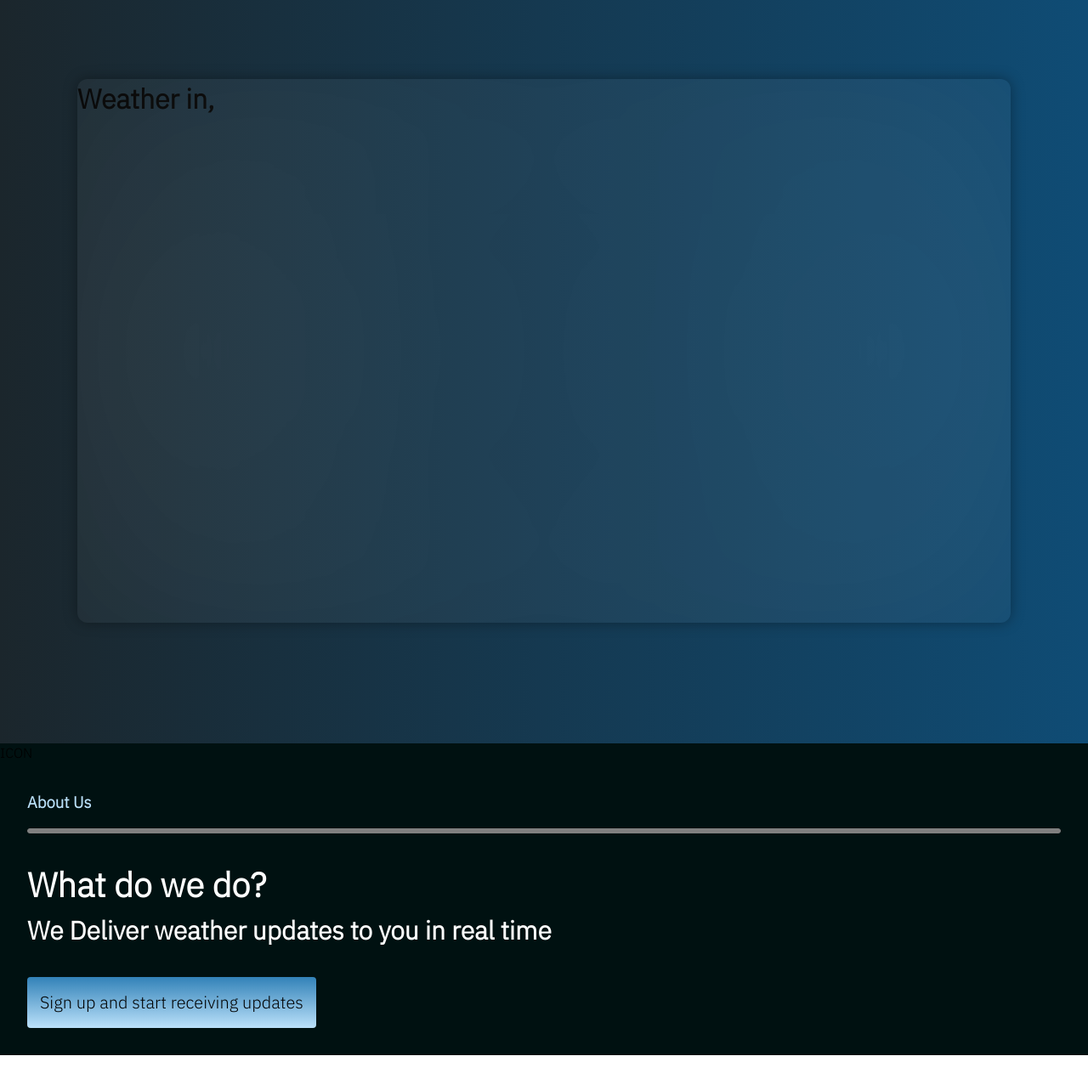
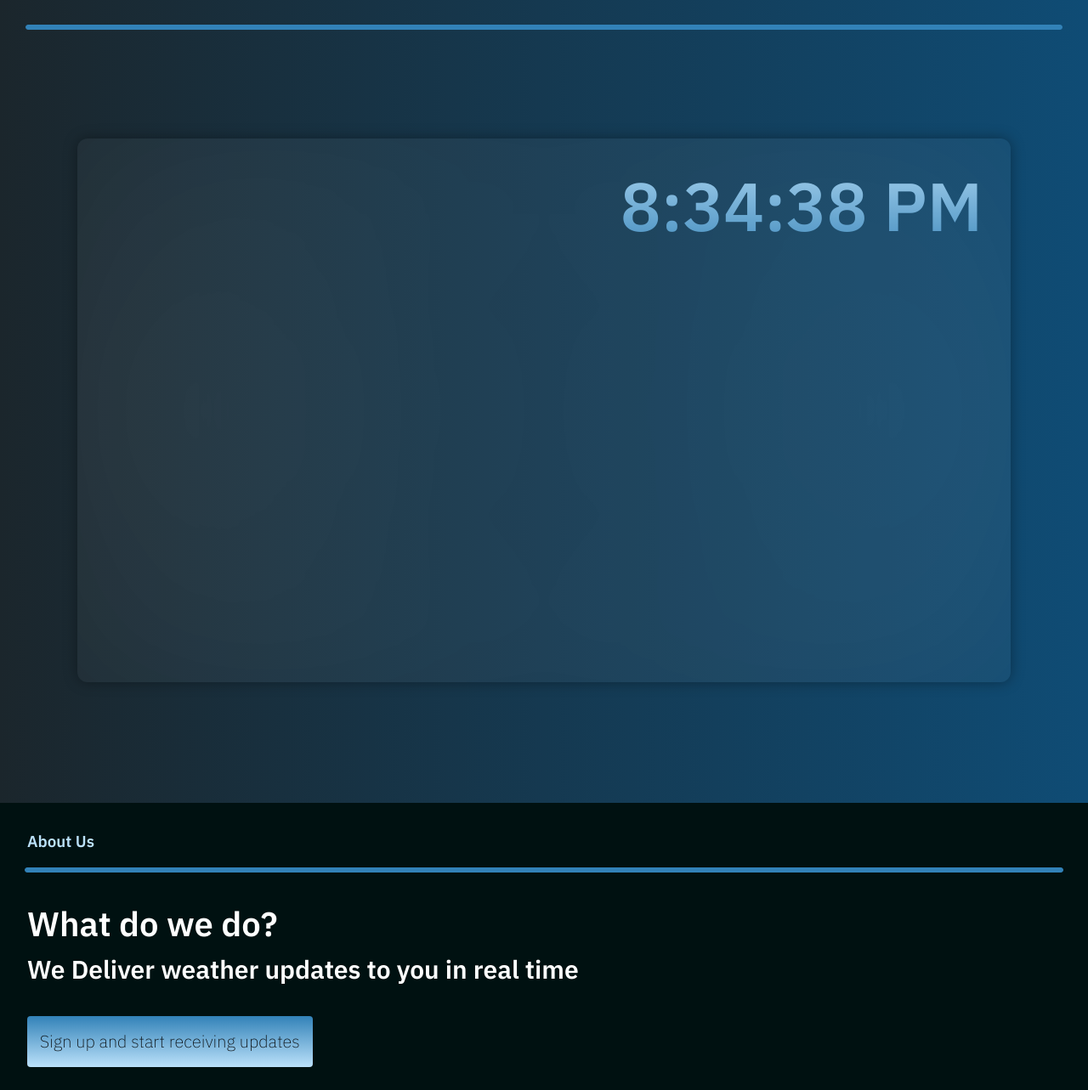
Before and after one commit to Ben-Weisbard/Weather-App, a plain HTML site: page index.html in a window 1280 px wide. Shown: the part 765-2048 px from the top of the page at 85% size. Before the commit the page ends 2007 px from the top, so only its background shows below. Drawn offline with Linux system fonts and the light colour scheme.

Commit message:
Update index.html

```diff
--- a/index.html
+++ b/index.html
@@ -3,7 +3,7 @@
 
 <head>
     <style>
-        @import url('https://fonts.googleapis.com/css2?family=IBM+Plex+Sans+Arabic:wght@300&display=swap');
+        @import url('https://fonts.googleapis.com/css2?family=Bebas+Neue&family=IBM+Plex+Sans+Arabic:wght@200;600&display=swap');
     </style>
     <meta charset="UTF-8">
     <meta http-equiv="X-UA-Compatible" content="IE=edge">
@@ -16,7 +16,7 @@
     <!-- NavBar Section -->
     <nav class="navbar">
         <div class="navbar__container">
-            <a href="#" id="navbar__logo">Weather</a>
+            <a href="#weather" id="navbar__logo">Weather</a>
             <div class="navbar__toggle" id="mobile-menu">
                 <span class="bar"></span>
                 <span class="bar"></span>
@@ -38,38 +38,42 @@
             </ul>
         </div>
     </nav>
+    <!-- Hero Section -->
 
-    <!-- Hero Section -->
     <div class="hero" id="home">
         <div class="hero__container">
             <!-- <img src="logo.png" alt=""> -->
-            <h1 class="hero__heading">Weather delivered to <br><span>You</span></h1>
-            <p class="hero__description">With Unlimited Possibilities</p>'
+            <div class="right__box"></div>
+            <div class="vr">
+                <hr style="width: 8px; height: 560px; border-radius: 8px; display: flex" , color=#3282B8>
+            </div>
+            <h1 class="hero__heading">weather delivered to <br><span>You</span></h1>
             <button class="main__btn"><a href="#weather">Weather</a></button>
             <!-- the DIV that will contain the weather widget -->
+            <div class="hr">
+                <hr style="width:100%; margin-top: 2rem; border-radius: 8px;" , size="8" , color=#3282B8 ,>
+            </div>
             <div class="weather" id="weather">
                 <div class="weather__box">
                     <div class="weather__heading">
-                        <h1>Weather in, </h1>
+                        <strong><span id="datetime"></span></strong>
+                        <script>
+                            var dt = new Date();
+                            document.getElementById("datetime").innerHTML = dt.toLocaleTimeString();
+                        </script>
                     </div>
                 </div>
             </div>
         </div>
     </div>
 
-
-
-
     <!-- About Section-->
     <div class="main" id="about">
         <div class="main__container">
-            <div class="main__img--container">
-                <div class="main__img--card">ICON</div>
-            </div>
             <div class="main__about">
                 <h3>About Us</h3>
             </div>
-            <hr style="width:95%; margin: auto; border-radius: 8px;" , size="8" , color="grey" ,>
+            <hr style="width:95.5%; margin: auto; border-radius: 8px;" , size="8" , color=#3282B8 ,>
             <div class="main__content">
                 <h1>What do we do?</h1>
                 <h2>We Deliver weather updates to you in real time</h2>
@@ -78,7 +82,6 @@
             </div>
         </div>
     </div>
-
     <script src="app.js"></script>
 </body>
 
```
